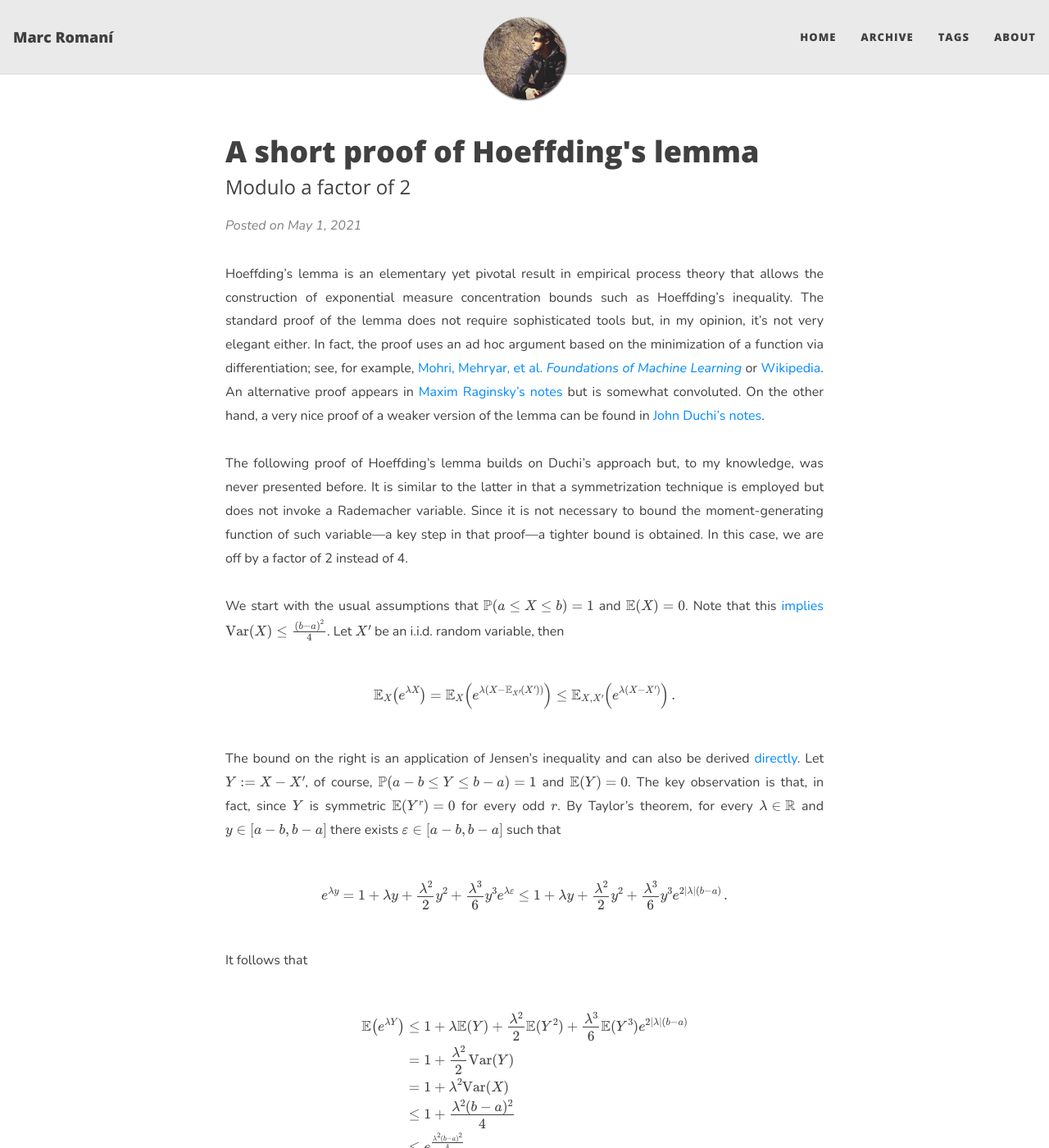
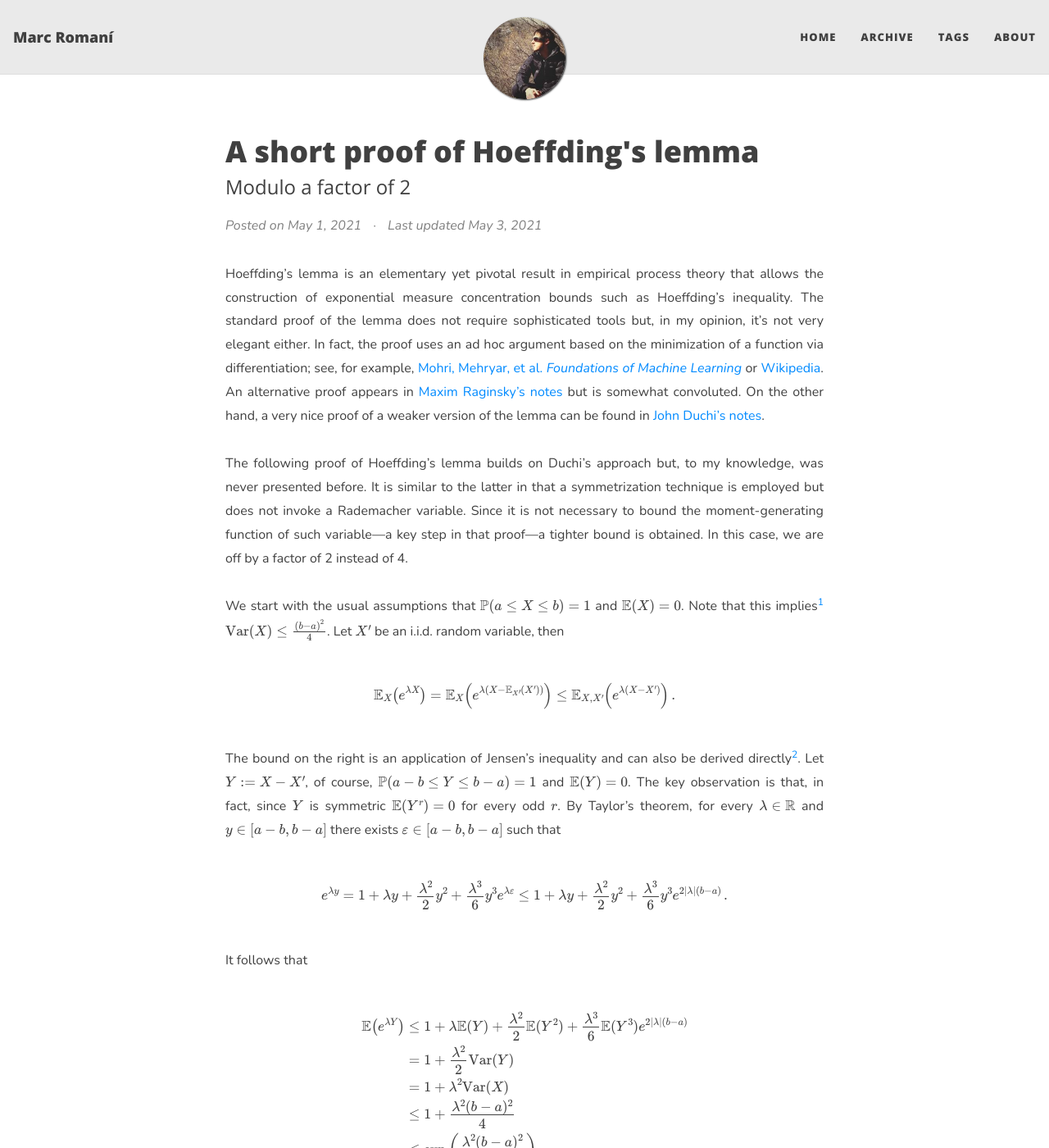
Before and after one commit to marcromani/marcromani.github.io, a Jekyll site: the page built from _posts/2021-05-01-hoeffding-lemma.md, in a window 1280 px wide and 1400 px high. Shown: the whole window at 82% size. Built offline with Jekyll 4.4.1, drawn with Linux system fonts in a browser that asks for light colours; nearby versions of some CDN libraries; some of the changed text lies outside the part shown.

Commit message:
Cleaning post

```diff
--- a/_posts/2021-05-01-hoeffding-lemma.md
+++ b/_posts/2021-05-01-hoeffding-lemma.md
@@ -8,17 +8,18 @@
 #share-img: /assets/img/path.jpg
 tags: [machine learning, statistics, statistical learning theory]
 share-title: true
+last-updated: 2021-05-03
 ---
 
 Hoeffding's lemma is an elementary yet pivotal result in empirical process theory that allows the construction of exponential measure concentration bounds such as Hoeffding's inequality. The standard proof of the lemma does not require sophisticated tools but, in my opinion, it's not very elegant either. In fact, the proof uses an ad hoc argument based on the minimization of a function via differentiation; see, for example, [Mohri, Mehryar, et al. *Foundations of Machine Learning*](https://mitpress.ublish.com/ereader/7093/?preview=#page/437) or [Wikipedia](https://www.wikiwand.com/en/Hoeffding's_lemma). An alternative proof appears in [Maxim Raginsky's notes](http://maxim.ece.illinois.edu/teaching/fall14/notes/concentration.pdf) but is somewhat convoluted. On the other hand, a very nice proof of a weaker version of the lemma can be found in [John Duchi's notes](http://cs229.stanford.edu/extra-notes/hoeffding.pdf).
 
 The following proof of Hoeffding's lemma builds on Duchi's approach but, to my knowledge, was never presented before. It is similar to the latter in that a symmetrization technique is employed but does not invoke a Rademacher variable. Since it is not necessary to bound the moment-generating function of such variable—a key step in that proof—a tighter bound is obtained. In this case, we are off by a factor of 2 instead of 4.
 
-We start with the usual assumptions that $$\mathbb{P}(a \leq X \leq b) = 1$$ and $$\mathbb{E}(X) = 0$$. Note that this [implies](#variance-bound) $$\text{Var}(X) \leq \frac{\left(b-a\right)^2}{4}$$. Let $$X'$$ be an i.i.d. random variable, then
+We start with the usual assumptions that $$\mathbb{P}(a \leq X \leq b) = 1$$ and $$\mathbb{E}(X) = 0$$. Note that this implies[^1] $$\text{Var}(X) \leq \frac{\left(b-a\right)^2}{4}$$. Let $$X'$$ be an i.i.d. random variable, then
 
 $$\mathbb{E}_X\!\left(e^{\lambda X}\right) = \mathbb{E}_X\!\left(e^{\lambda (X - \mathbb{E}_{X'}(X'))}\right) \leq \mathbb{E}_{X, X'}\!\left(e^{\lambda (X - X')}\right)\,.$$
 
-The bound on the right is an application of Jensen's inequality and can also be derived [directly](#expectation-bound). Let $$Y := X - X'$$, of course, $$\mathbb{P}(a-b \leq Y \leq b-a) = 1$$ and $$\mathbb{E}(Y) = 0$$. The key observation is that, in fact, since $$Y$$ is symmetric $$\mathbb{E}(Y^r) = 0$$ for every odd $$r$$. By Taylor's theorem, for every $$\lambda \in \mathbb{R}$$ and $$y \in [a-b, b-a]$$ there exists $$\varepsilon \in [a-b, b-a]$$ such that
+The bound on the right is an application of Jensen's inequality and can also be derived directly[^2]. Let $$Y := X - X'$$, of course, $$\mathbb{P}(a-b \leq Y \leq b-a) = 1$$ and $$\mathbb{E}(Y) = 0$$. The key observation is that, in fact, since $$Y$$ is symmetric $$\mathbb{E}(Y^r) = 0$$ for every odd $$r$$. By Taylor's theorem, for every $$\lambda \in \mathbb{R}$$ and $$y \in [a-b, b-a]$$ there exists $$\varepsilon \in [a-b, b-a]$$ such that
 
 $$e^{\lambda y} = 1 + \lambda y + \frac{\lambda^2}{2} y^2 + \frac{\lambda^3}{6} y^3 e^{\lambda \varepsilon} \leq 1 + \lambda y + \frac{\lambda^2}{2} y^2 + \frac{\lambda^3}{6} y^3 e^{2|\lambda| (b-a)}\,.$$
 
@@ -29,19 +30,19 @@
 &= 1 + \frac{\lambda^2}{2}\text{Var}(Y)\\
 &= 1 + \lambda^2 \text{Var}(X)\\
 &\leq 1 + \frac{\lambda^2 (b-a)^2}{4}\\
-&\leq e^{\frac{\lambda^2 (b-a)^2}{4}}\,.
+&\leq \exp\left(\frac{\lambda^2 (b-a)^2}{4}\right)\,.
 \end{align*}$$
 
 This concludes the proof.
 
-###### Variance bound
+## Footnotes
 
-If $$\mathbb{P}(0 \leq Y \leq c) = 1$$ then $$\mathbb{E}(Y^2) \leq c\mathbb{E}(Y)$$, so $$\text{Var}(Y) = \mathbb{E}(Y^2) - \mathbb{E}(Y)^2 \leq \mathbb{E}(Y)(c - \mathbb{E}(Y))$$. Whatever the value of the expectation is, the function $$\gamma(c-\gamma)$$ has a maximum at $$\gamma = \frac{c}{2}$$, so $$\text{Var}(Y) \leq \frac{c^2}{4}$$. If $$\mathbb{P}(a \leq X \leq b) = 1$$ let $$Y := X - a$$, then $$\mathbb{P}(0 \leq Y \leq b-a) = 1$$ and $$\text{Var}(X) = \text{Var}(Y) \leq \frac{(b-a)^2}{4}$$.
+<p></p>
 
-###### Expectation bound
+[^1]: If $$\mathbb{P}(0 \leq Y \leq c) = 1$$ then $$\mathbb{E}(Y^2) \leq c\mathbb{E}(Y)$$, so $$\text{Var}(Y) = \mathbb{E}(Y^2) - \mathbb{E}(Y)^2 \leq \mathbb{E}(Y)(c - \mathbb{E}(Y))$$. Whatever the value of the expectation is, the function $$\gamma(c-\gamma)$$ has a maximum at $$\gamma = \frac{c}{2}$$, so $$\text{Var}(Y) \leq \frac{c^2}{4}$$. If $$\mathbb{P}(a \leq X \leq b) = 1$$ let $$Y := X - a$$, then $$\mathbb{P}(0 \leq Y \leq b-a) = 1$$ and $$\text{Var}(X) = \text{Var}(Y) \leq \frac{(b-a)^2}{4}$$.
 
-If $$\mathbb{E}(Z)$$ is finite then
+[^2]: If $$\mathbb{E}(Z)$$ is finite then
 
-$$\mathbb{E}\!\left(e^Z\right) = \mathbb{E}\!\left(e^{(Z-\mathbb{E}(Z)+\mathbb{E}(Z))}\right) = e^{\mathbb{E}(Z)}\mathbb{E}\!\left(e^{(Z-\mathbb{E}(Z))}\right) \geq e^{\mathbb{E}(Z)}\mathbb{E}(1 + Z - \mathbb{E}(Z)) = e^{\mathbb{E}(Z)}\,.$$
+    $$\mathbb{E}\!\left(e^Z\right) = \mathbb{E}\!\left(e^{(Z-\mathbb{E}(Z)+\mathbb{E}(Z))}\right) = e^{\mathbb{E}(Z)}\mathbb{E}\!\left(e^{(Z-\mathbb{E}(Z))}\right) \geq e^{\mathbb{E}(Z)}\mathbb{E}(1 + Z - \mathbb{E}(Z)) = e^{\mathbb{E}(Z)}\,.$$
 
-The inequality holds because $$e^t \geq 1+t$$ for every $$t \in \mathbb{R}$$.
+    The inequality holds because $$e^t \geq 1+t$$ for every $$t \in \mathbb{R}$$.
```
